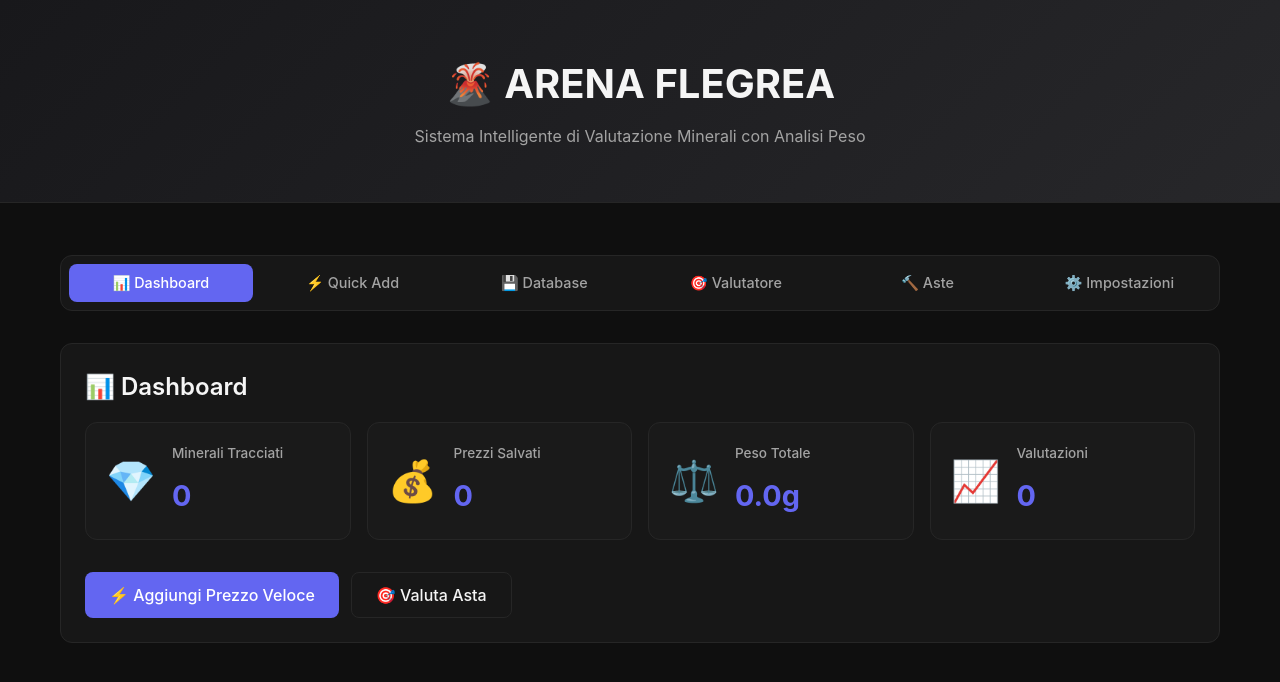
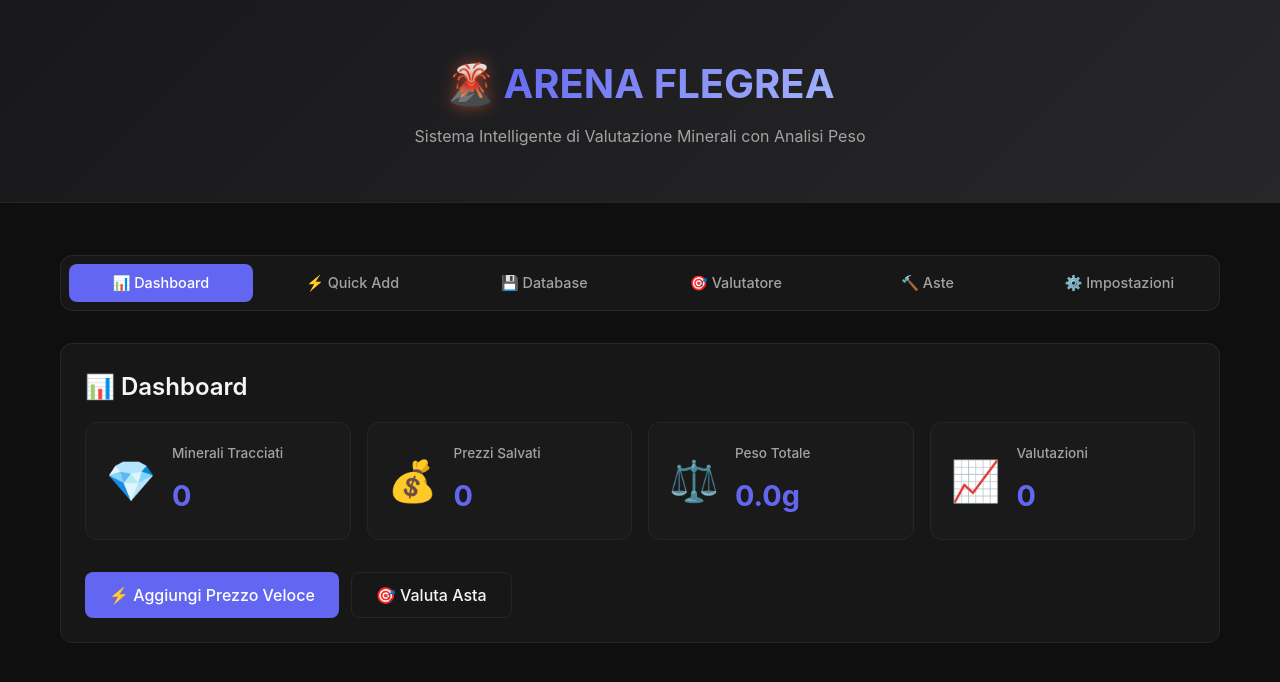
Before and after one commit to just70play-coder/arena-flegrea, a plain HTML site: page index.html in a window 1280 px wide. Drawn offline with Linux system fonts and the light colour scheme.

Commit message:
Update header styling for Arena Flegrea

```diff
--- a/index.html
+++ b/index.html
@@ -9,7 +9,7 @@
 <body>
     <header>
         <div class="container">
-            <h1><span style="filter: grayscale(0); -webkit-text-fill-color: #fbbf24;">🌋</span> ARENA FLEGREA</h1>
+            <h1><span class="volcano-icon">🌋</span><span class="gradient-text">ARENA FLEGREA</span></h1>
             <p>Sistema Intelligente di Valutazione Minerali con Analisi Peso</p>
         </div>
     </header>
```
